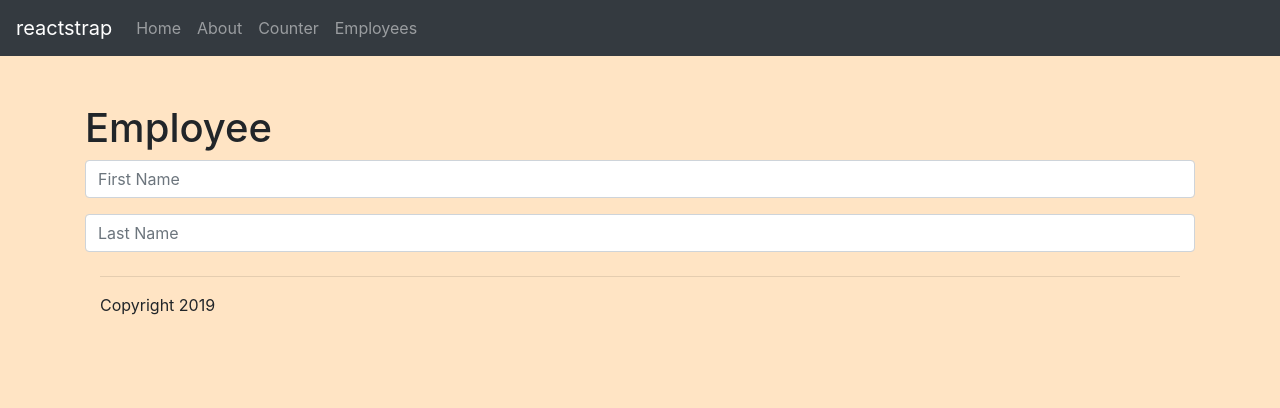
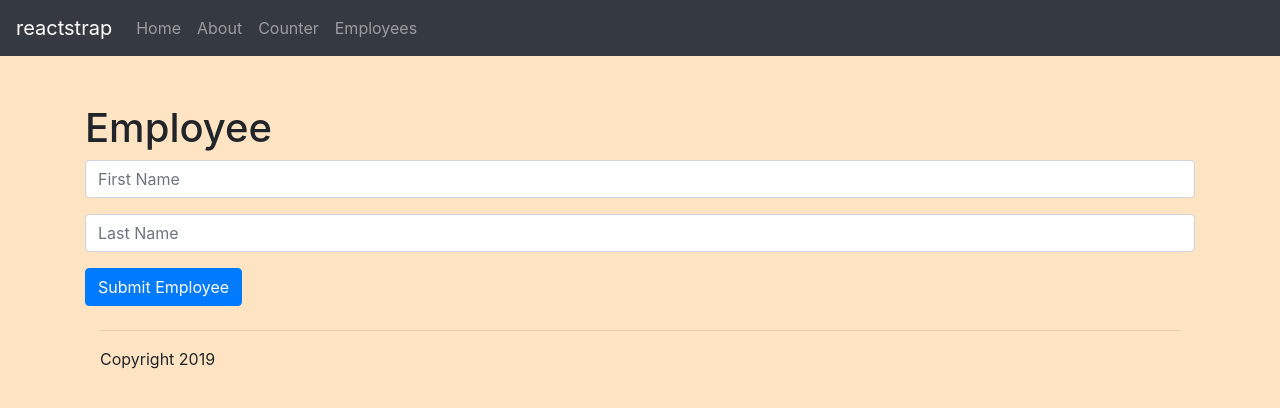
Before and after one commit to simmi9/advanced_react_redux, a React (Create React App) app: page /employee/1 in a window 1280 px wide. Shown: the top 408 px of the page. Built offline with nearby package versions, Linux system fonts and the light colour scheme; no server answers.

Commit message:
added submit button to employee details edit form

```diff
--- a/src/employee-details/Employee-Form.jsx
+++ b/src/employee-details/Employee-Form.jsx
@@ -26,5 +26,17 @@ export default function EmployeeForm (props) {
             value={props.lastName}
             onChange={props.onChange}
             formErrors={props.formErrors} />
+
+        <FormGroup>
+           {
+            props.formErrors.global ?
+            <Alert color="danger">
+              {props.formErrors.global}
+            </Alert>
+            : "" }
+          <Button color="primary" disabled={Object.keys(props.formErrors).length>0}>
+            Submit Employee</Button>
+        </FormGroup>
+
     </Form >)
 }
```
